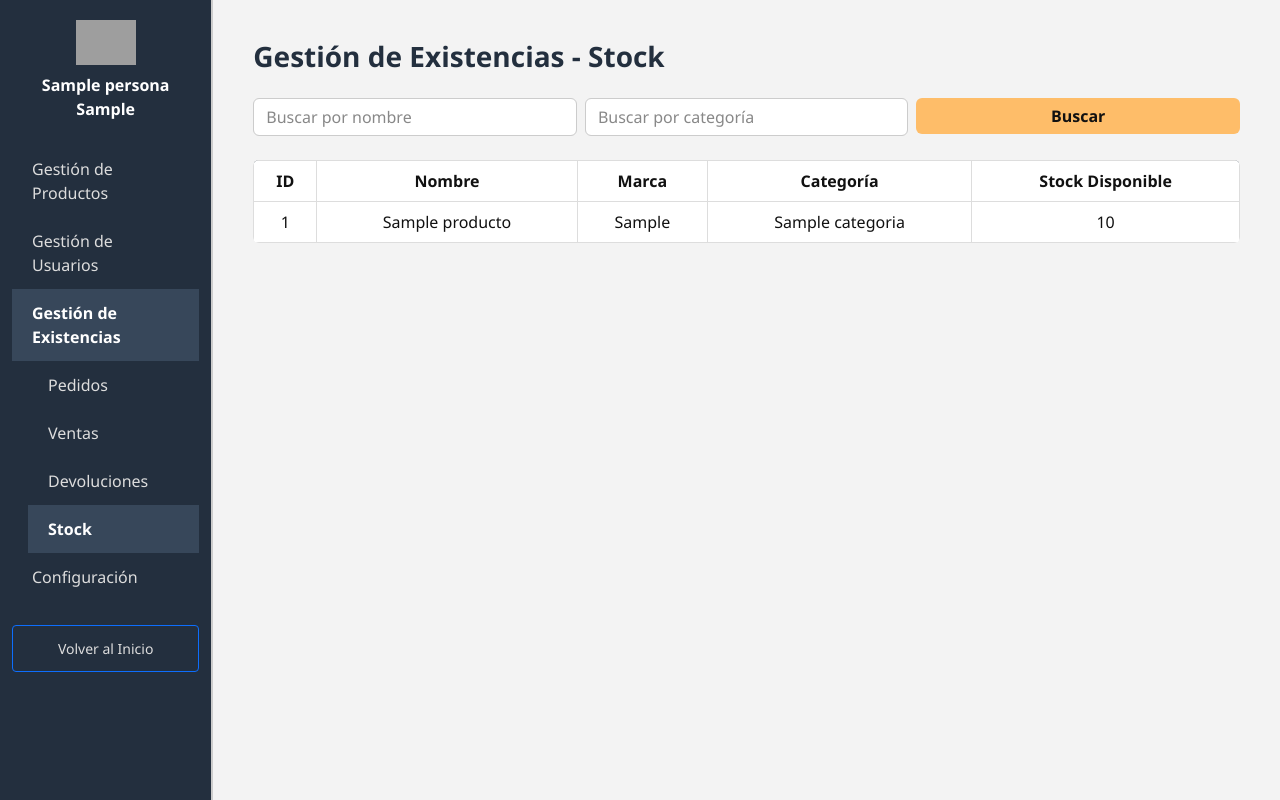
After one commit to ManuelVargas-goat/Electr-nicaProyectoFinal, a PHP site: page /gestion_existencias_stock.php in a window 1280 px wide. The commit adds this page. Run offline with PHP 8.4, Linux system fonts and the light colour scheme; the visitor is signed in with stand-in values (Sample User, id 1); tables that the repository leaves empty or names only in its code hold one stand-in row (values such as "Sample post"); some libraries are stand-ins or nearby versions; grey boxes are pictures that could not be loaded.

Commit message:
Agregar pantalla de gestión de stock y ajustes a devoluciones

```diff
--- /dev/null
+++ b/gestion_existencias_stock.php
@@ -0,0 +1,131 @@
+<?php
+session_start();
+include("config.php");
+
+if (!isset($_SESSION['usuario'])) {
+    header("Location: login.php");
+    exit();
+}
+
+// Obtener datos del usuario actual
+$usuario = $_SESSION['usuario'];
+$sql_usuario = "SELECT per.nombre, per.apellido_paterno, r.nombre AS rol
+                FROM usuario_empleado ue
+                JOIN persona per ON ue.persona_id = per.persona_id
+                JOIN rol r ON ue.rol_id = r.rol_id
+                WHERE ue.usuario = :usuario";
+$stmt = $pdo->prepare($sql_usuario);
+$stmt->execute([':usuario' => $usuario]);
+$datosUsuario = $stmt->fetch(PDO::FETCH_ASSOC);
+
+$nombreCompleto = $datosUsuario['nombre'] . ' ' . $datosUsuario['apellido_paterno'];
+$rolUsuario = strtolower($datosUsuario['rol']);
+
+// Filtro por nombre o categoría
+$filtroNombre = $_GET['nombre'] ?? '';
+$filtroCategoria = $_GET['categoria'] ?? '';
+
+$where = [];
+$params = [];
+
+if (!empty($filtroNombre)) {
+    $where[] = "p.nombre ILIKE :nombre";
+    $params[':nombre'] = "%$filtroNombre%";
+}
+if (!empty($filtroCategoria)) {
+    $where[] = "c.nombre ILIKE :categoria";
+    $params[':categoria'] = "%$filtroCategoria%";
+}
+
+$whereClause = count($where) > 0 ? 'WHERE ' . implode(' AND ', $where) : '';
+
+$sql = "SELECT p.producto_id, p.nombre, p.marca, p.unidad_stock, c.nombre AS categoria
+        FROM producto p
+        LEFT JOIN categoria c ON p.categoria_id = c.categoria_id
+        $whereClause
+        ORDER BY p.producto_id DESC";
+
+$stmt = $pdo->prepare($sql);
+$stmt->execute($params);
+$productos = $stmt->fetchAll();
+?>
+
+<!DOCTYPE html>
+<html lang="es">
+<head>
+  <meta charset="UTF-8">
+  <title>Gestión de Existencias - Stock</title>
+  <link href="https://cdn.jsdelivr.net/npm/bootstrap@5.3.2/dist/css/bootstrap.min.css" rel="stylesheet">
+  <link rel="stylesheet" href="css/estilos.css?v=<?= time(); ?>">
+</head>
+<body>
+<div class="container-fluid">
+  <div class="row">
+    <div class="col-md-2 sidebar">
+      <div class="text-center mb-4">
+        <img src="https://cdn-icons-png.flaticon.com/512/149/149071.png" width="60" class="mb-2">
+        <div class="fw-bold"><?= htmlspecialchars($nombreCompleto) ?></div>
+        <?php if ($rolUsuario === 'admin'): ?>
+          <div class="text-warning">Administrador</div>
+        <?php endif; ?>
+      </div>
+      <a href="#">Gestión de Productos</a>
+      <a href="#">Gestión de Usuarios</a>
+      <a href="#" class="active">Gestión de Existencias</a>
+      <div class="ps-3">
+        <a href="gestion_existencias_pedidos.php">Pedidos</a>
+        <a href="gestion_existencias_ventas.php">Ventas</a>
+        <a href="gestion_existencias_devoluciones.php">Devoluciones</a>
+        <a href="#" class="active">Stock</a>
+      </div>
+      <a href="#">Configuración</a>
+      <div class="mt-4 text-center">
+        <a href="principal.php" class="btn btn-outline-primary btn-sm w-100">Volver al Inicio</a>
+      </div>
+    </div>
+
+    <div class="col-md-10 content">
+      <h3 class="mb-4">Gestión de Existencias - Stock</h3>
+
+      <!-- Formulario de búsqueda -->
+      <form class="row g-2 mb-4" method="GET">
+        <div class="col-md-4">
+          <input type="text" name="nombre" value="<?= htmlspecialchars($filtroNombre) ?>" class="form-control" placeholder="Buscar por nombre">
+        </div>
+        <div class="col-md-4">
+          <input type="text" name="categoria" value="<?= htmlspecialchars($filtroCategoria) ?>" class="form-control" placeholder="Buscar por categoría">
+        </div>
+        <div class="col-md-4">
+          <button class="btn btn-primary w-100">Buscar</button>
+        </div>
+      </form>
+
+      <div class="table-responsive">
+        <table class="table table-bordered table-hover">
+          <thead class="text-center">
+            <tr>
+              <th>ID</th>
+              <th>Nombre</th>
+              <th>Marca</th>
+              <th>Categoría</th>
+              <th>Stock Disponible</th>
+            </tr>
+          </thead>
+          <tbody class="text-center">
+            <?php foreach ($productos as $producto): ?>
+              <tr>
+                <td><?= $producto['producto_id'] ?></td>
+                <td><?= htmlspecialchars($producto['nombre']) ?></td>
+                <td><?= htmlspecialchars($producto['marca']) ?></td>
+                <td><?= htmlspecialchars($producto['categoria'] ?? 'Sin categoría') ?></td>
+                <td><?= $producto['unidad_stock'] ?></td>
+              </tr>
+            <?php endforeach; ?>
+          </tbody>
+        </table>
+      </div>
+    </div>
+  </div>
+</div>
+</body>
+</html>
```
Also changed, not shown: gestion_existencias_devoluciones.php (+13 -9 lines), gestion_existencias_pedidos.php (+13 -9 lines).
